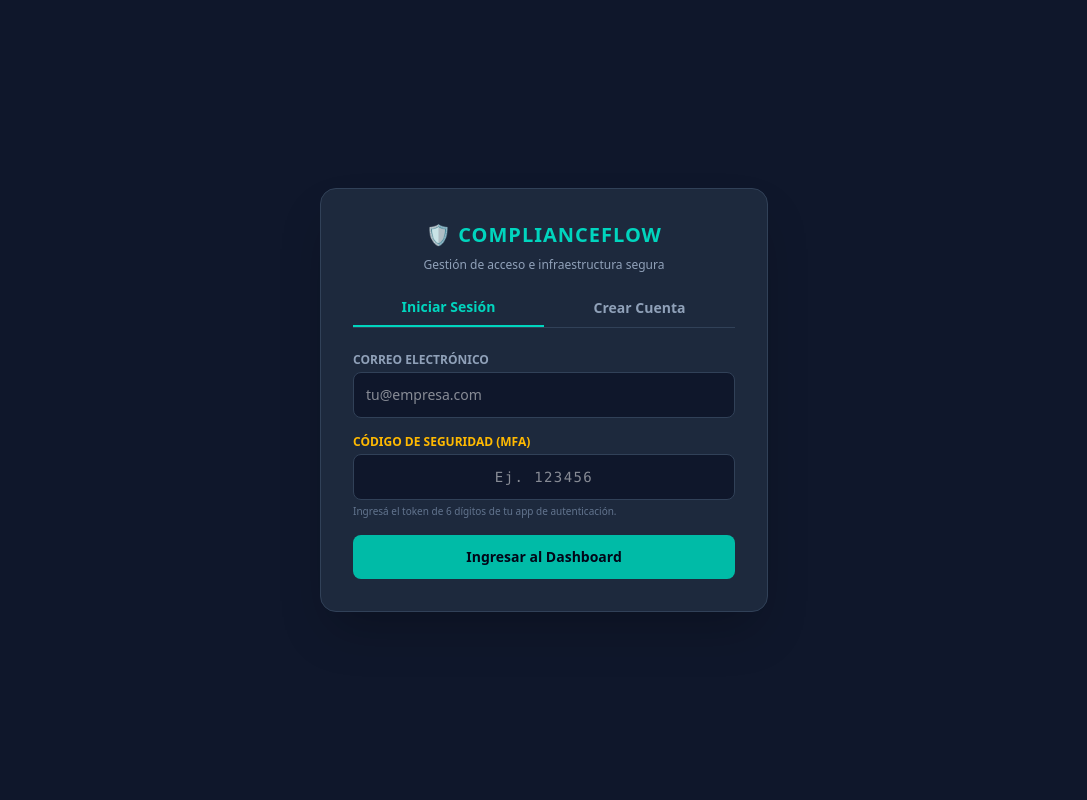
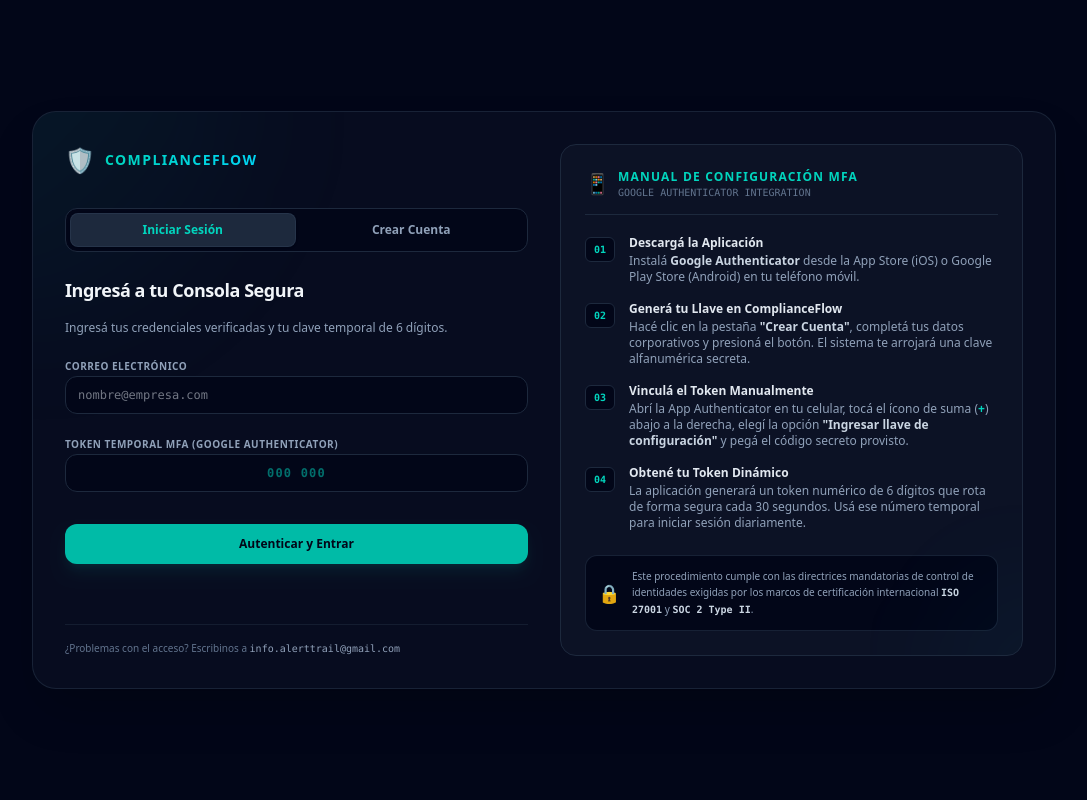
Before and after one commit to LeandroSchulze/ComplianceFlow, a FastAPI app: page /login in a window 1280 px wide. Shown: the whole page, without its empty margins (96-1183 px from the left). Run offline with FastAPI, Linux system fonts and the light colour scheme; parts of the project's set-up code (start-up, migrations or seed data) failed here and were passed over; some libraries are stand-ins or nearby versions.

Commit message:
Update login.html

```diff
--- a/templates/login.html
+++ b/templates/login.html
@@ -3,159 +3,213 @@
 <head>
     <meta charset="UTF-8">
     <meta name="viewport" content="width=device-width, initial-scale=1.0">
-    <title>Acceso | ComplianceFlow</title>
+    <title>Acceso Seguro | ComplianceFlow</title>
+    <!-- Tailwind CSS v4 Engine -->
     <script src="https://cdn.jsdelivr.net/npm/@tailwindcss/browser@4"></script>
+    <style>
+        .glass-card {
+            background: rgba(30, 41, 59, 0.4);
+            backdrop-filter: blur(16px);
+        }
+    </style>
 </head>
-<body class="bg-slate-900 text-white font-sans flex items-center justify-center h-screen px-4">
+<body class="bg-slate-950 text-slate-100 font-sans min-h-screen flex items-center justify-center p-4 selection:bg-teal-500/30 selection:text-teal-200">
 
-    <div class="bg-slate-800 p-8 rounded-2xl max-w-md w-full shadow-2xl border border-slate-700">
-        <div class="text-center mb-6">
-            <h1 class="text-xl font-bold tracking-wider text-teal-400">🛡️ COMPLIANCEFLOW</h1>
-            <p class="text-xs text-slate-400 mt-2">Gestión de acceso e infraestructura segura</p>
+    <div class="max-w-5xl w-full grid grid-cols-1 lg:grid-cols-12 gap-8 bg-slate-900/40 rounded-3xl border border-slate-800/80 p-6 lg:p-8 shadow-2xl relative overflow-hidden">
+        <div class="absolute -top-40 -left-40 w-96 h-96 bg-gradient-to-br from-teal-500/10 to-transparent rounded-full blur-3xl pointer-events-none"></div>
+
+        <!-- ===================================================================== -->
+        <!-- PANEL IZQUIERDO: FORMULARIOS DE REGISTRO / ACCESO -->
+        <!-- ===================================================================== -->
+        <div class="lg:col-span-6 flex flex-col justify-between space-y-8 relative z-10">
+            <div>
+                <!-- Brand Heading -->
+                <div class="flex items-center space-x-2.5 mb-8">
+                    <span class="text-2xl">🛡️</span>
+                    <h1 class="text-sm font-black tracking-widest text-transparent bg-clip-text bg-gradient-to-r from-teal-400 to-cyan-400">COMPLIANCEFLOW</h1>
                 </div>
 
-        <div class="flex border-b border-slate-700 mb-6 text-sm">
-            <button id="tabLogin" class="flex-1 pb-2 font-semibold text-teal-400 border-b-2 border-teal-400 focus:outline-none cursor-pointer" onclick="switchTab('login')">
-                Iniciar Sesión
-            </button>
-            <button id="tabRegister" class="flex-1 pb-2 font-semibold text-slate-400 focus:outline-none cursor-pointer" onclick="switchTab('register')">
-                Crear Cuenta
-            </button>
+                <!-- Pestañas estéticas -->
+                <div class="flex space-x-1 bg-slate-950 p-1 rounded-xl border border-slate-800 mb-6 text-xs font-semibold">
+                    <button id="tabLogin" onclick="swapearVista('login')" class="flex-1 py-2 rounded-lg bg-slate-800 text-teal-400 border border-slate-700/50 shadow transition cursor-pointer">Iniciar Sesión</button>
+                    <button id="tabRegister" onclick="swapearVista('register')" class="flex-1 py-2 rounded-lg text-slate-400 hover:text-slate-200 transition cursor-pointer">Crear Cuenta</button>
                 </div>
 
-        <form id="loginForm" class="space-y-4">
-            <div>
-                <label class="block text-xs uppercase font-semibold text-slate-400 mb-1">Correo Electrónico</label>
-                <input type="email" id="loginEmail" required placeholder="tu@empresa.com" class="w-full bg-slate-900 border border-slate-700 rounded-lg p-3 text-white focus:outline-none focus:border-teal-400 text-sm">
+                <!-- FORMULARIO DE ACCESO (LOGIN) -->
+                <form id="formLogin" onsubmit="handleLogin(event)" class="space-y-4">
+                    <h2 class="text-lg font-bold tracking-tight">Ingresá a tu Consola Segura</h2>
+                    <p class="text-xs text-slate-400">Ingresá tus credenciales verificadas y tu clave temporal de 6 dígitos.</p>
+
+                    <div class="space-y-1.5">
+                        <label class="text-[10px] font-bold uppercase tracking-wider text-slate-400">Correo Electrónico</label>
+                        <input type="email" id="loginEmail" required class="w-full bg-slate-950 border border-slate-800 rounded-xl px-3 py-2.5 text-xs text-slate-200 focus:outline-none focus:border-teal-500 font-mono" placeholder="nombre@empresa.com">
                     </div>
-            <div>
-                <label class="block text-xs uppercase font-semibold text-amber-400 mb-1">Código de Seguridad (MFA)</label>
-                <input type="text" id="loginMfa" required placeholder="Ej. 123456" class="w-full bg-slate-900 border border-slate-700 rounded-lg p-3 text-white focus:outline-none focus:border-teal-400 text-sm text-center font-mono tracking-widest">
-                <span class="text-[10px] text-slate-500 block mt-1">Ingresá el token de 6 dígitos de tu app de autenticación.</span>
+                    <div class="space-y-1.5">
+                        <label class="text-[10px] font-bold uppercase tracking-wider text-slate-400">Token Temporal MFA (Google Authenticator)</label>
+                        <input type="text" id="loginMfa" required class="w-full bg-slate-950 border border-slate-800 rounded-xl px-3 py-2.5 text-xs text-teal-400 font-mono text-center tracking-widest text-sm font-bold focus:outline-none focus:border-teal-500" placeholder="000 000">
                     </div>
-            <button type="submit" class="w-full bg-teal-500 hover:bg-teal-400 text-slate-950 font-bold p-3 rounded-lg transition duration-200 text-sm cursor-pointer font-semibold">
-                Ingresar al Dashboard
+                    <button type="submit" class="w-full bg-teal-500 hover:bg-teal-400 text-slate-950 font-black py-3 rounded-xl transition text-xs shadow-lg shadow-teal-500/10 cursor-pointer mt-4">
+                        Autenticar y Entrar
                     </button>
                 </form>
 
-        <form id="registerForm" class="space-y-4 hidden">
-            <div>
-                <label class="block text-xs uppercase font-semibold text-slate-400 mb-1">Correo Electrónico</label>
-                <input type="email" id="regEmail" required placeholder="ceo@tuempresa.com" class="w-full bg-slate-900 border border-slate-700 rounded-lg p-3 text-white focus:outline-none focus:border-teal-400 text-sm">
+                <!-- FORMULARIO DE REGISTRO (CREAR CUENTA) -->
+                <form id="formRegister" onsubmit="handleRegister(event)" class="space-y-4 hidden">
+                    <h2 class="text-lg font-bold tracking-tight">Registrar Nueva Cuenta Corporativa</h2>
+                    <p class="text-xs text-slate-400">Se generará una llave criptográfica única para tu aplicación Google Authenticator.</p>
+
+                    <div class="space-y-1.5">
+                        <label class="text-[10px] font-bold uppercase tracking-wider text-slate-400">Correo Corporativo</label>
+                        <input type="email" id="regEmail" required class="w-full bg-slate-950 border border-slate-800 rounded-xl px-3 py-2.5 text-xs text-slate-200 focus:outline-none focus:border-teal-500 font-mono" placeholder="auditor@empresa.com">
                     </div>
-            <div>
-                <label class="block text-xs uppercase font-semibold text-slate-400 mb-1">Contraseña</label>
-                <input type="password" id="regPassword" required placeholder="••••••••" class="w-full bg-slate-900 border border-slate-700 rounded-lg p-3 text-white focus:outline-none focus:border-teal-400 text-sm">
+                    <div class="space-y-1.5">
+                        <label class="text-[10px] font-bold uppercase tracking-wider text-slate-400">Contraseña Fuerte</label>
+                        <input type="password" id="regPassword" required class="w-full bg-slate-950 border border-slate-800 rounded-xl px-3 py-2.5 text-xs text-slate-200 focus:outline-none focus:border-teal-500 font-mono" placeholder="••••••••••••">
                     </div>
-            <button type="submit" class="w-full bg-blue-500 hover:bg-blue-400 text-white font-bold p-3 rounded-lg transition duration-200 text-sm cursor-pointer font-semibold">
-                Registrar nueva cuenta
+                    <button type="submit" class="w-full bg-gradient-to-r from-teal-500 to-cyan-500 hover:from-teal-400 hover:to-cyan-400 text-slate-950 font-black py-3 rounded-xl transition text-xs shadow-lg cursor-pointer mt-4">
+                        Generar Credenciales + Código MFA
                     </button>
                 </form>
 
-        <div id="mfaSuccessBlock" class="mt-6 bg-slate-900 p-4 rounded-xl border border-emerald-500 hidden animate-fade-in">
-            <h4 class="text-xs font-bold text-emerald-400 uppercase tracking-wider mb-2">¡Registro Exitoso!</h4>
-            <p class="text-xs text-slate-300 mb-3">Escaneá o agregá esta clave en Google Authenticator / Authy para poder iniciar sesión:</p>
-            <div id="mfaKeyDisplay" class="bg-slate-950 p-3 rounded border border-slate-800 font-mono text-center text-sm text-amber-400 select-all tracking-wider"></div>
-            <button class="w-full mt-4 bg-slate-800 hover:bg-slate-700 text-xs text-slate-300 py-2 rounded-lg transition cursor-pointer" onclick="switchTab('login')">
-                ← Ir a iniciar sesión con mi código
-            </button>
+                <!-- SECCIÓN DINÁMICA: RESPUESTA DE REGISTRO CON LLAVE CLAVE -->
+                <div id="boxMfaResult" class="hidden mt-6 p-4 rounded-xl border border-teal-500/20 bg-teal-950/10 text-xs space-y-3">
+                    <span class="text-[10px] font-black uppercase text-teal-400 tracking-wider block">🔑 Llave de Custodia Generada Exitosamente</span>
+                    <p class="text-slate-300">Ingresá este código secreto de forma manual en tu aplicación Google Authenticator:</p>
+                    <div id="txtSecretKey" class="bg-slate-950 px-3 py-2 rounded-lg text-center font-mono text-slate-100 font-bold tracking-wider border border-slate-800 text-sm select-all">--</div>
+                    <p class="text-[10px] text-amber-400 font-medium">⚠️ Guardá este código en un lugar seguro. Una vez que lo configures, andá a la pestaña "Iniciar Sesión" de arriba para ingresar.</p>
+                </div>
             </div>
 
-        <p id="feedbackMsg" class="mt-4 text-xs text-center font-medium hidden"></p>
+            <!-- Footer Informativo Corto -->
+            <div class="text-[10px] text-slate-500 border-t border-slate-800/60 pt-4">
+                ¿Problemas con el acceso? Escribinos a <span class="text-slate-400 font-mono">info.alerttrail@gmail.com</span>
+            </div>
         </div>
 
+        <!-- ===================================================================== -->
+        <!-- PANEL DERECHO: MANUAL DE CONEXIÓN CON GOOGLE AUTHENTICATOR -->
+        <!-- ===================================================================== -->
+        <div class="lg:col-span-6 bg-slate-900/60 border border-slate-800 rounded-2xl p-6 flex flex-col justify-between relative overflow-hidden">
+            <div class="absolute -bottom-20 -right-20 w-48 h-48 bg-gradient-to-tl from-cyan-500/5 to-transparent rounded-full blur-2xl"></div>
+
+            <div>
+                <div class="flex items-center space-x-2 border-b border-slate-800 pb-3.5 mb-5">
+                    <span class="text-xl">📱</span>
+                    <div>
+                        <h3 class="text-xs font-black tracking-widest text-teal-400 uppercase">Manual de Configuración MFA</h3>
+                        <p class="text-[10px] text-slate-500 font-mono uppercase">Google Authenticator Integration</p>
+                    </div>
+                </div>
+
+                <!-- PASOS CRÍTICOS DEL MANUAL -->
+                <div class="space-y-4">
+                    <!-- Paso 1 -->
+                    <div class="flex items-start space-x-3.5">
+                        <div class="bg-slate-950 border border-slate-800 px-2 py-1 rounded-md text-[10px] font-mono font-bold text-teal-400 mt-0.5">01</div>
+                        <div class="text-xs">
+                            <h4 class="font-bold text-slate-200">Descargá la Aplicación</h4>
+                            <p class="text-slate-400 mt-0.5">Instalá <strong class="text-slate-300">Google Authenticator</strong> desde la App Store (iOS) o Google Play Store (Android) en tu teléfono móvil.</p>
+                        </div>
+                    </div>
+
+                    <!-- Paso 2 -->
+                    <div class="flex items-start space-x-3.5">
+                        <div class="bg-slate-950 border border-slate-800 px-2 py-1 rounded-md text-[10px] font-mono font-bold text-teal-400 mt-0.5">02</div>
+                        <div class="text-xs">
+                            <h4 class="font-bold text-slate-200">Generá tu Llave en ComplianceFlow</h4>
+                            <p class="text-slate-400 mt-0.5">Hacé clic en la pestaña <strong class="text-slate-300">"Crear Cuenta"</strong>, completá tus datos corporativos y presioná el botón. El sistema te arrojará una clave alfanumérica secreta.</p>
+                        </div>
+                    </div>
+
+                    <!-- Paso 3 -->
+                    <div class="flex items-start space-x-3.5">
+                        <div class="bg-slate-950 border border-slate-800 px-2 py-1 rounded-md text-[10px] font-mono font-bold text-teal-400 mt-0.5">03</div>
+                        <div class="text-xs">
+                            <h4 class="font-bold text-slate-200">Vinculá el Token Manualmente</h4>
+                            <p class="text-slate-400 mt-0.5">Abrí la App Authenticator en tu celular, tocá el ícono de suma (<strong class="text-teal-400 font-bold">+</strong>) abajo a la derecha, elegí la opción <strong class="text-slate-300">"Ingresar llave de configuración"</strong> y pegá el código secreto provisto.</p>
+                        </div>
+                    </div>
+
+                    <!-- Paso 4 -->
+                    <div class="flex items-start space-x-3.5">
+                        <div class="bg-slate-950 border border-slate-800 px-2 py-1 rounded-md text-[10px] font-mono font-bold text-teal-400 mt-0.5">04</div>
+                        <div class="text-xs">
+                            <h4 class="font-bold text-slate-200">Obtené tu Token Dinámico</h4>
+                            <p class="text-slate-400 mt-0.5">La aplicación generará un token numérico de 6 dígitos que rota de forma segura cada 30 segundos. Usá ese número temporal para iniciar sesión diariamente.</p>
+                        </div>
+                    </div>
+                </div>
+            </div>
+
+            <!-- Escudo de conformidad técnica inferior -->
+            <div class="mt-6 bg-slate-950 p-3 rounded-xl border border-slate-800/80 flex items-center space-x-3 text-[10px] text-slate-400 leading-relaxed">
+                <span class="text-lg">🔒</span>
+                <p>Este procedimiento cumple con las directrices mandatorias de control de identidades exigidas por los marcos de certificación internacional <strong class="text-slate-300 font-mono">ISO 27001</strong> y <strong class="text-slate-300 font-mono">SOC 2 Type II</strong>.</p>
+            </div>
+        </div>
+    </div>
+
+    <!-- CONTROL DE ACCIONES JS INTEGRADAS AL BACKEND -->
     <script>
-        // Alternar entre pestañas Login / Registro
-        function switchTab(type) {
-            const loginForm = document.getElementById('loginForm');
-            const registerForm = document.getElementById('registerForm');
+        function swapearVista(target) {
+            const formLogin = document.getElementById('formLogin');
+            const formRegister = document.getElementById('formRegister');
             const tabLogin = document.getElementById('tabLogin');
             const tabRegister = document.getElementById('tabRegister');
-            const mfaBlock = document.getElementById('mfaSuccessBlock');
-            const feedback = document.getElementById('feedbackMsg');
 
-            feedback.classList.add('hidden');
-
-            if (type === 'login') {
-                loginForm.classList.remove('hidden');
-                registerForm.classList.add('hidden');
-                mfaBlock.classList.add('hidden');
-                tabLogin.className = "flex-1 pb-2 font-semibold text-teal-400 border-b-2 border-teal-400 focus:outline-none cursor-pointer";
-                tabRegister.className = "flex-1 pb-2 font-semibold text-slate-400 focus:outline-none cursor-pointer";
+            if (target === 'login') {
+                formLogin.classList.remove('hidden');
+                formRegister.classList.add('hidden');
+                tabLogin.className = "flex-1 py-2 rounded-lg bg-slate-800 text-teal-400 border border-slate-700/50 shadow transition cursor-pointer";
+                tabRegister.className = "flex-1 py-2 rounded-lg text-slate-400 hover:text-slate-200 transition cursor-pointer";
             } else {
-                loginForm.classList.add('hidden');
-                registerForm.classList.remove('hidden');
-                tabLogin.className = "flex-1 pb-2 font-semibold text-slate-400 focus:outline-none cursor-pointer";
-                tabRegister.className = "flex-1 pb-2 font-semibold text-blue-400 border-b-2 border-blue-400 focus:outline-none cursor-pointer";
+                formLogin.classList.add('hidden');
+                formRegister.classList.remove('hidden');
+                tabRegister.className = "flex-1 py-2 rounded-lg bg-slate-800 text-teal-400 border border-slate-700/50 shadow transition cursor-pointer";
+                tabLogin.className = "flex-1 py-2 rounded-lg text-slate-400 hover:text-slate-200 transition cursor-pointer";
             }
         }
 
-        // Procesar Inicio de Sesión (Email + Código MFA)
-        document.getElementById('loginForm').addEventListener('submit', async (e) => {
+        async function handleRegister(e) {
+            e.preventDefault();
+            const email = document.getElementById('regEmail').value;
+            const password = document.getElementById('regPassword').value;
+            const boxMfaResult = document.getElementById('boxMfaResult');
+            const txtSecretKey = document.getElementById('txtSecretKey');
+
+            try {
+                const response = await fetch('/api/auth/register', {
+                    method: 'POST',
+                    headers: { 'Content-Type': 'application/json' },
+                    body: JSON.stringify({ email, password })
+                });
+                if (!response.ok) throw new Error("Error en el registro del servidor.");
+                const data = await response.json();
+                txtSecretKey.innerText = data.mfa_secret;
+                boxMfaResult.classList.remove('hidden');
+                alert("Llave de autenticación generada. Configurala siguiendo el manual de la derecha antes de ingresar.");
+            } catch (err) {
+                alert("Ocurrió un error al intentar crear el usuario corporativo.");
+            }
+        }
+
+        async function handleLogin(e) {
             e.preventDefault();
             const email = document.getElementById('loginEmail').value;
-            const token = document.getElementById('loginMfa').value;
-            const feedback = document.getElementById('feedbackMsg');
-
-            feedback.classList.add('hidden');
+            const codigo_mfa = document.getElementById('loginMfa').value;
 
             try {
                 const response = await fetch('/api/auth/login', {
                     method: 'POST',
                     headers: { 'Content-Type': 'application/json' },
-                    body: JSON.stringify({ email: email, codigo_mfa: token })
+                    body: JSON.stringify({ email, codigo_mfa })
                 });
-
-                if (response.ok) {
+                if (!response.ok) throw new Error("MFA Inválido o credenciales incorrectas.");
                 window.location.href = "/dashboard";
-                } else {
-                    const err = await response.json();
-                    feedback.className = "mt-4 text-xs text-center text-rose-400";
-                    feedback.innerText = `❌ ${err.detail || 'Código o usuario incorrecto.'}`;
-                    feedback.classList.remove('hidden');
+            } catch (err) {
+                alert("Error de autenticación: Código temporal MFA inválido o expirado.");
             }
-            } catch (error) {
-                feedback.className = "mt-4 text-xs text-center text-rose-400";
-                feedback.innerText = "❌ Error al conectar con el backend.";
-                feedback.classList.remove('hidden');
         }
-        });
-
-        // Procesar Registro (Email + Password)
-        document.getElementById('registerForm').addEventListener('submit', async (e) => {
-            e.preventDefault();
-            const email = document.getElementById('regEmail').value;
-            const password = document.getElementById('regPassword').value;
-            const feedback = document.getElementById('feedbackMsg');
-            const mfaBlock = document.getElementById('mfaSuccessBlock');
-            const mfaKey = document.getElementById('mfaKeyDisplay');
-
-            feedback.classList.add('hidden');
-
-            try {
-                const response = await fetch('/api/auth/register', {
-                    method: 'POST',
-                    headers: { 'Content-Type': 'application/json' },
-                    body: JSON.stringify({ email: email, password: password })
-                });
-
-                if (response.ok) {
-                    const data = await response.json();
-                    document.getElementById('registerForm').classList.add('hidden');
-                    mfaKey.innerText = data.mfa_secret;
-                    mfaBlock.classList.remove('hidden');
-                } else {
-                    const err = await response.json();
-                    feedback.className = "mt-4 text-xs text-center text-rose-400";
-                    feedback.innerText = `❌ ${err.detail || 'Error en el registro.'}`;
-                    feedback.classList.remove('hidden');
-                }
-            } catch (error) {
-                feedback.className = "mt-4 text-xs text-center text-rose-400";
-                feedback.innerText = "❌ Error de conexión.";
-                feedback.classList.remove('hidden');
-            }
-        });
     </script>
 </body>
 </html>
```
Lines whose indentation alone changed are shown as unchanged.
